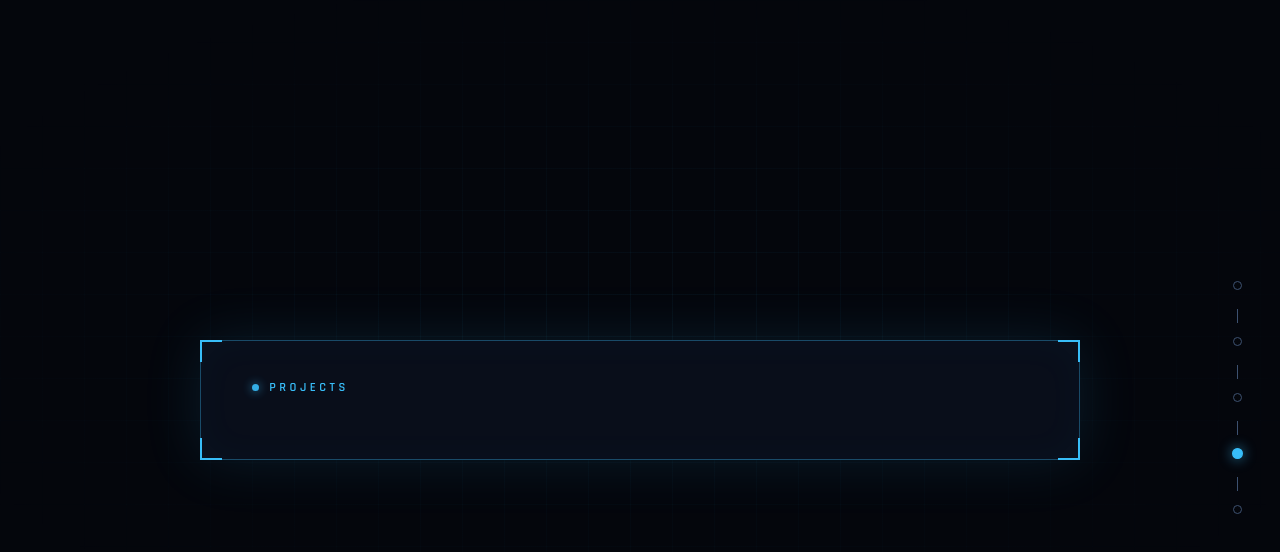
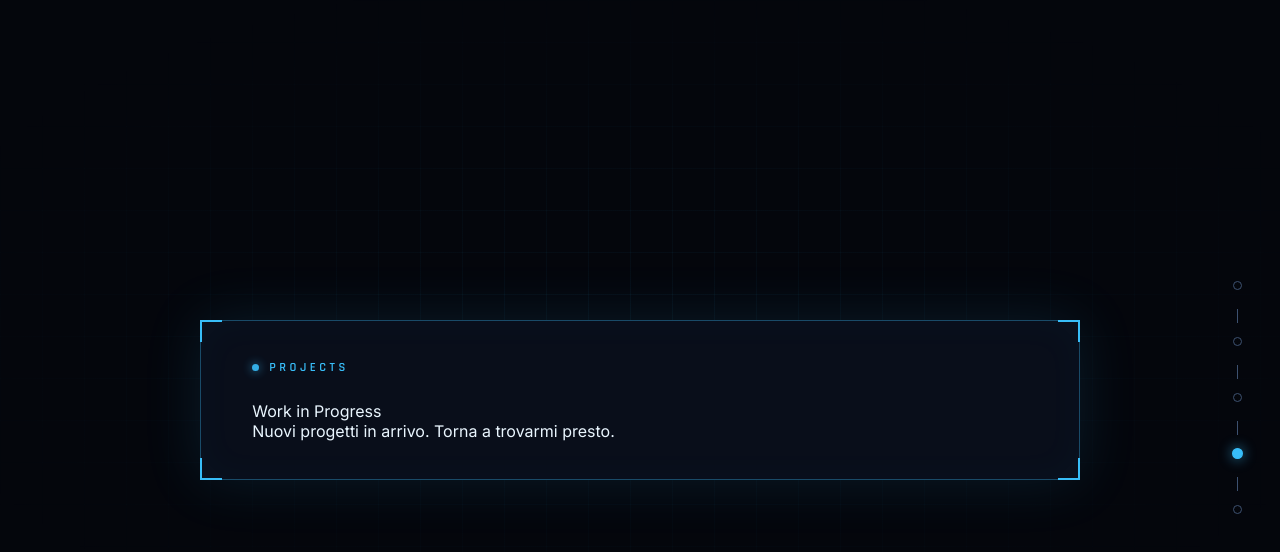
Before and after one commit to argeldev21/react-portfolio, a React (Vite) app: page / in a window 1280 px wide. Both pictures are taken after a click on the button 1237 px from the left and 456 px from the top of the page. Shown: the top 552 px of the page. Built offline with nearby package versions, Linux system fonts and the light colour scheme.

Commit message:
[edit]: projects

```diff
--- a/src/components/sections/QuestsContent.jsx
+++ b/src/components/sections/QuestsContent.jsx
@@ -1,13 +1,20 @@
-
 import { ExternalLink } from "lucide-react";
-import  SystemFrame  from "../ui/SystemFrame";
+import SystemFrame from "../ui/SystemFrame";
 import { DATA } from "../../data/portfolioData";
 
 export default function QuestsContent() {
+  const quests = DATA.quests;
+
   return (
     <SystemFrame eyebrow="Projects">
+      {quests.length === 0 ? (
+        <div className="quest-empty">
+          <span className="quest-empty-title">Work in Progress</span>
+          <p>Nuovi progetti in arrivo. Torna a trovarmi presto.</p>
+        </div>
+      ) : (
         <div className="quest-list">
-        {DATA.quests.map((q) => (
+          {quests.map((q) => (
             <div className="quest-card" key={q.title}>
               <div className="quest-top">
                 <div>
@@ -28,6 +35,7 @@ export default function QuestsContent() {
             </div>
           ))}
         </div>
+      )}
     </SystemFrame>
   );
 }
--- a/src/styles/components/_quests.css
+++ b/src/styles/components/_quests.css
@@ -14,3 +14,25 @@
 .quest-bottom { display:flex; justify-content:space-between; align-items:center; flex-wrap:wrap; gap:0.6rem; }
 .quest-reward span { font-family:var(--font-mono); font-size:0.65rem; color:var(--text-muted); border:1px solid var(--text-faint); padding:2px 7px; border-radius:3px; }
 .quest-link { display:inline-flex; align-items:center; gap:5px; font-size:0.78rem; color:var(--glow); text-decoration:none; }
+
+/* Messaggio "Work in Progress" quando non ci sono progetti */
+.quest-empty {
+  padding: 1.5rem 0;
+  text-align: center;
+}
+.quest-empty-title {
+  display: block;
+  font-family: var(--font-display);
+  font-size: 1.3rem;
+  font-weight: 600;
+  letter-spacing: 0.2em;
+  text-transform: uppercase;
+  color: var(--glow);
+  margin-bottom: 0.5rem;
+}
+.quest-empty p {
+  font-family: var(--font-mono);
+  font-size: 0.8rem;
+  color: var(--text-muted);
+  margin: 0;
+}
```
Lines whose indentation alone changed are shown as unchanged.
